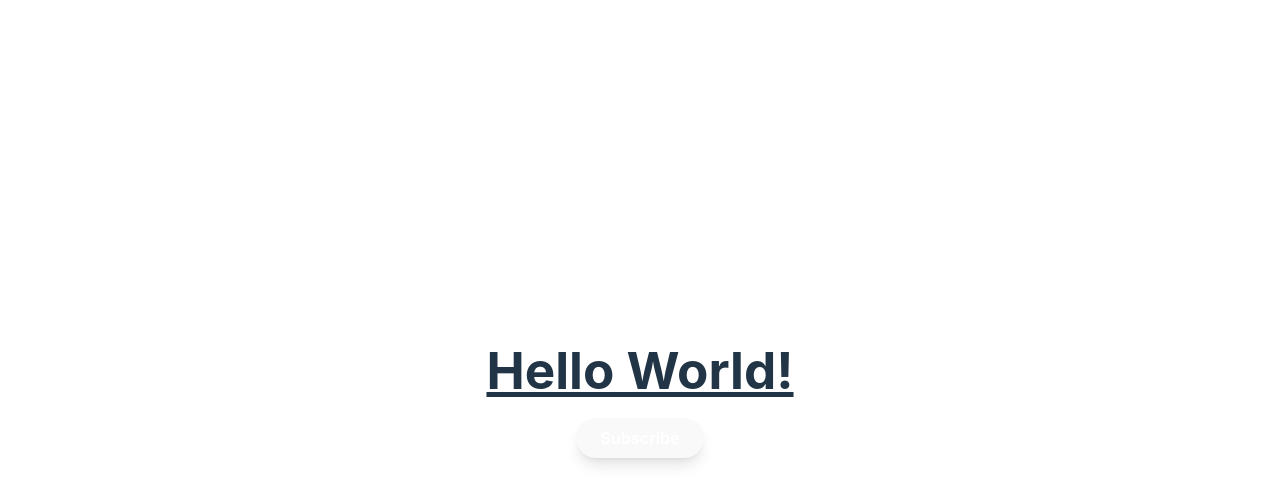
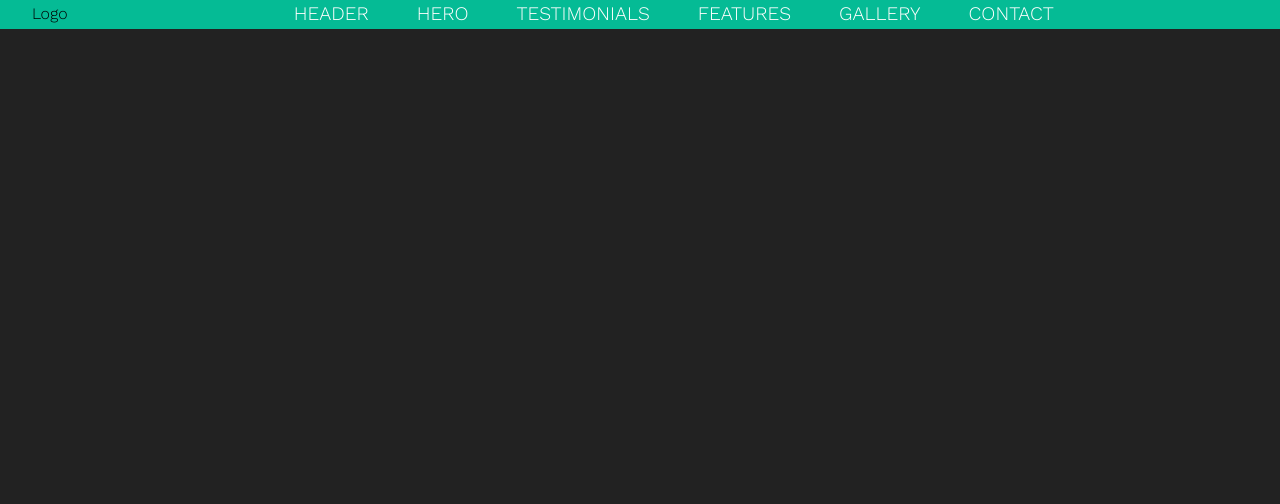
Before and after one commit to cannell001/tailwindcss_setup, a website built with Vite: page index.html in a window 1280 px wide. Built offline with nearby package versions, Linux system fonts and the light colour scheme.

Commit message:
fixed nav layout

```diff
--- a/index.html
+++ b/index.html
@@ -1,22 +1,30 @@
-<!doctype html>
+<!DOCTYPE html>
 <html lang="en">
+<head>
+    <meta charset="UTF-8">
+    <meta name="viewport" content="width=device-width, initial-scale=1.0">
+    <meta http-equiv="X-UA-Compatible" content="IE=edge">
+    <title>Welcome to Header</title>
 
-<head>
-  <meta charset="UTF-8" />
-  <link rel="icon" type="image/svg+xml" href="/vite.svg" />
-  <meta name="viewport" content="width=device-width, initial-scale=1.0" />
-  <title>Vite App</title>
 </head>
-
 <body>
-  <div>
-    <h1 class="font-bold underline">Hello World!</h1>
-    <div class="text-center mt-5">
-      <button
-        class="rounded-full bg-red-600 px-6 py-2 text-white font-bold shadow-lg hover:bg-red-700 transition duration-300">Subscribe</button>
-    </div>
-  </div>
-  <script type="module" src="/src/main.js"></script>
+    <header>
+        <h1 class="logo">Logo</h1>
+        <input type="checkbox" id="nav-toggle" class="nav-toggle">
+        <nav>
+          <ul>
+            <li><a href="#">Header</a></li>
+            <li><a href="#">Hero</a></li>
+            <li><a href="#">Testimonials</a></li>
+            <li><a href="#">Features</a></li>
+            <li><a href="#">Gallery</a></li>
+            <li><a href="#">Contact</a></li>
+          </ul>
+        </nav>
+        <label for="nav-toggle" class="nav-toggle-label">
+          <span></span>
+        </label>
+      </header>
+      <script type="module" src="src/main.js"></script>
 </body>
-
 </html>
--- a/package.json
+++ b/package.json
@@ -9,7 +9,7 @@
     "preview": "vite preview"
   },
   "devDependencies": {
-    "vite": "^6.1.0"
+    "vite": "^7.2.2"
   },
   "dependencies": {
     "@tailwindcss/vite": "^4.0.8",
--- a/src/style.css
+++ b/src/style.css
@@ -1,80 +1,190 @@
+@import url("https://fonts.googleapis.com/css?family=Work+Sans:300,600");
 @import 'tailwindcss';
 
+
         :root {
-  font-family: Inter, system-ui, Avenir, Helvetica, Arial, sans-serif;
-  line-height: 1.5;
-  font-weight: 400;
-
-  color-scheme: light dark;
-  color: rgba(255, 255, 255, 0.87);
-  background-color: #242424;
-
-  font-synthesis: none;
-  text-rendering: optimizeLegibility;
-  -webkit-font-smoothing: antialiased;
-  -moz-osx-font-smoothing: grayscale;
+          --background: rgba(0, 214, 170, 0.85);
         }
 
-a {
-  font-weight: 500;
-  color: #646cff;
-  text-decoration: inherit;
-}
-a:hover {
-  color: #535bf2;
+        *,
+        *::before,
+        *::after {
+          box-sizing: border-box;
         }
 
         body {
           margin: 0;
+          background: #222;
+          font-family: "Work Sans", sans-serif;
+          font-weight: 400;
+        }
+
+        /* navigation styles start here */
+
+        header {
+          background: var(--background);
+          text-align: center;
+          position: fixed;
+          z-index: 999;
+          width: 100%;
+        }
+
+        /* changed this from the tutorial video to
+           allow it to gain focus, making it tabbable */
+        .nav-toggle {
+          position: absolute !important;
+          top: -9999px !important;
+          left: -9999px !important;
+        }
+
+        .nav-toggle:focus ~ .nav-toggle-label {
+          outline: 3px solid rgba(lightblue, 0.75);
+        }
+
+        .nav-toggle-label {
+          position: absolute;
+          top: 0;
+          left: 0;
+          margin-left: 1em;
+          height: 100%;
+          display: flex;
+          align-items: center;
+        }
+
+        .nav-toggle-label span,
+        .nav-toggle-label span::before,
+        .nav-toggle-label span::after {
+          display: block;
+          background: white;
+          height: 2px;
+          width: 2em;
+          border-radius: 2px;
+          position: relative;
+        }
+
+        .nav-toggle-label span::before,
+        .nav-toggle-label span::after {
+          content: "";
+          position: absolute;
+        }
+
+        .nav-toggle-label span::before {
+          bottom: 7px;
+        }
+
+        .nav-toggle-label span::after {
+          top: 7px;
+        }
+
+        nav {
+          position: absolute;
+          text-align: left;
+          top: 100%;
+          left: 0;
+          background: var(--background);
+          width: 100%;
+          transform: scale(1, 0);
+          transform-origin: top;
+          transition: transform 400ms ease-in-out;
+        }
+
+        nav ul {
+          margin: 0;
+          padding: 0;
+          list-style: none;
+        }
+
+        nav li {
+          margin-bottom: 1em;
+          margin-left: 1em;
+        }
+
+        nav a {
+          color: white;
+          text-decoration: none;
+          font-size: 1.2rem;
+          text-transform: uppercase;
+          opacity: 0;
+          transition: opacity 150ms ease-in-out;
+        }
+
+        nav a:hover {
+          color: #000;
+        }
+
+        .nav-toggle:checked ~ nav {
+          transform: scale(1, 1);
+        }
+
+        .nav-toggle:checked ~ nav a {
+          opacity: 1;
+          transition: opacity 250ms ease-in-out 250ms;
+        }
+
+        @media screen and (min-width: 800px) {
+          .nav-toggle-label {
+            display: none;
+          }
+
+          header {
             display: flex;
             align-items: center;
             justify-content: center;
-  min-width: 320px;
-  min-height: 100vh;
-}
-
-h1 {
-  font-size: 3.2em;
-  line-height: 1.1;
-}
-
-#app {
-  max-width: 1280px;
-  margin: 0 auto;
-  padding: 2rem;
-  text-align: center;
+            gap: 2rem;
+            padding: 0 2rem;
           }
 
           .logo {
-  height: 6em;
-  padding: 1.5em;
-  will-change: filter;
-  transition: filter 300ms;
-}
-.logo:hover {
-  filter: drop-shadow(0 0 2em #646cffaa);
-}
-.logo.vanilla:hover {
-  filter: drop-shadow(0 0 2em #f7df1eaa);
+            margin-right: auto;
           }
 
-.card {
-  padding: 2em;
+          nav {
+             all: unset; /* this causes issues with Edge, since it's unsupported */
+
+            /* the following lines are not from my video, but add Edge support */
+            position: relative;
+            text-align: left;
+            transition: none;
+            transform: scale(1, 1);
+            background: none;
+            top: initial;
+            left: initial;
+            /* end Edge support stuff */
+
+            flex: 1 1 auto;
+            display: flex;
+            justify-content: center;
+            align-items: center;
           }
 
-.read-the-docs {
-  color: #888;
+          nav ul {
+            display: flex;
+            gap: 3em;
           }
 
-@media (prefers-color-scheme: light) {
-  :root {
-    color: #213547;
-    background-color: #ffffff;
+          nav li {
+            margin: 0;
           }
-  a:hover {
-    color: #747bff;
+
+          nav a {
+            opacity: 1;
+            position: relative;
           }
-  button {
-    background-color: #f9f9f9;
+
+          nav a::before {
+            content: "";
+            display: block;
+            height: 5px;
+            background: black;
+            position: absolute;
+            top: -0.75em;
+            left: 0;
+            right: 0;
+            transform: scale(0, 1);
+            transition: transform ease-in-out 250ms;
+          }
+
+          nav a:hover::before {
+            transform: scale(1, 1);
           }
         }
```
Also changed, not shown: README.md, src/main.js (line endings or trailing spaces), vite.config.js (line endings or trailing spaces), 2 other files. Lines whose indentation alone changed are shown as unchanged.
